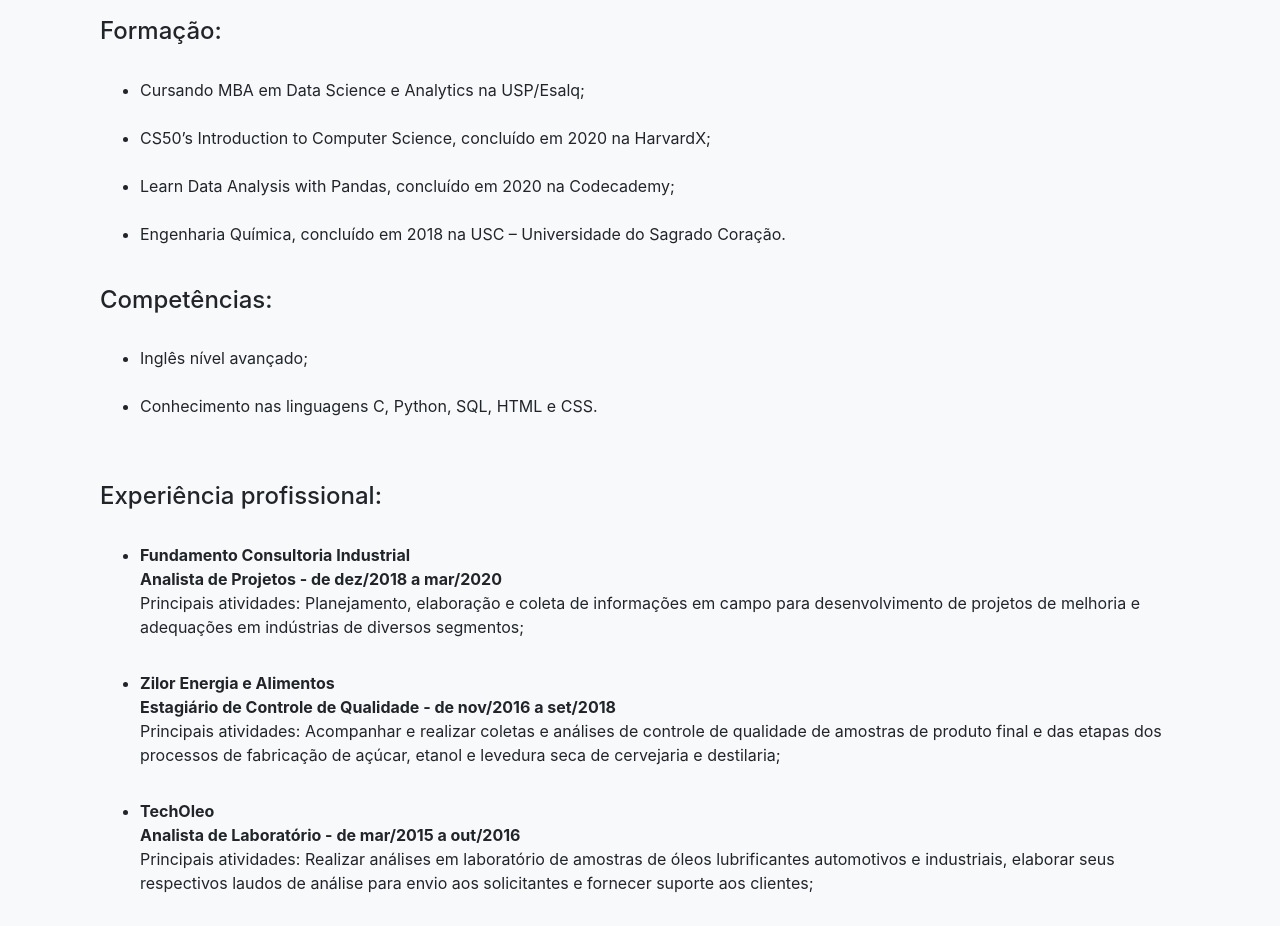
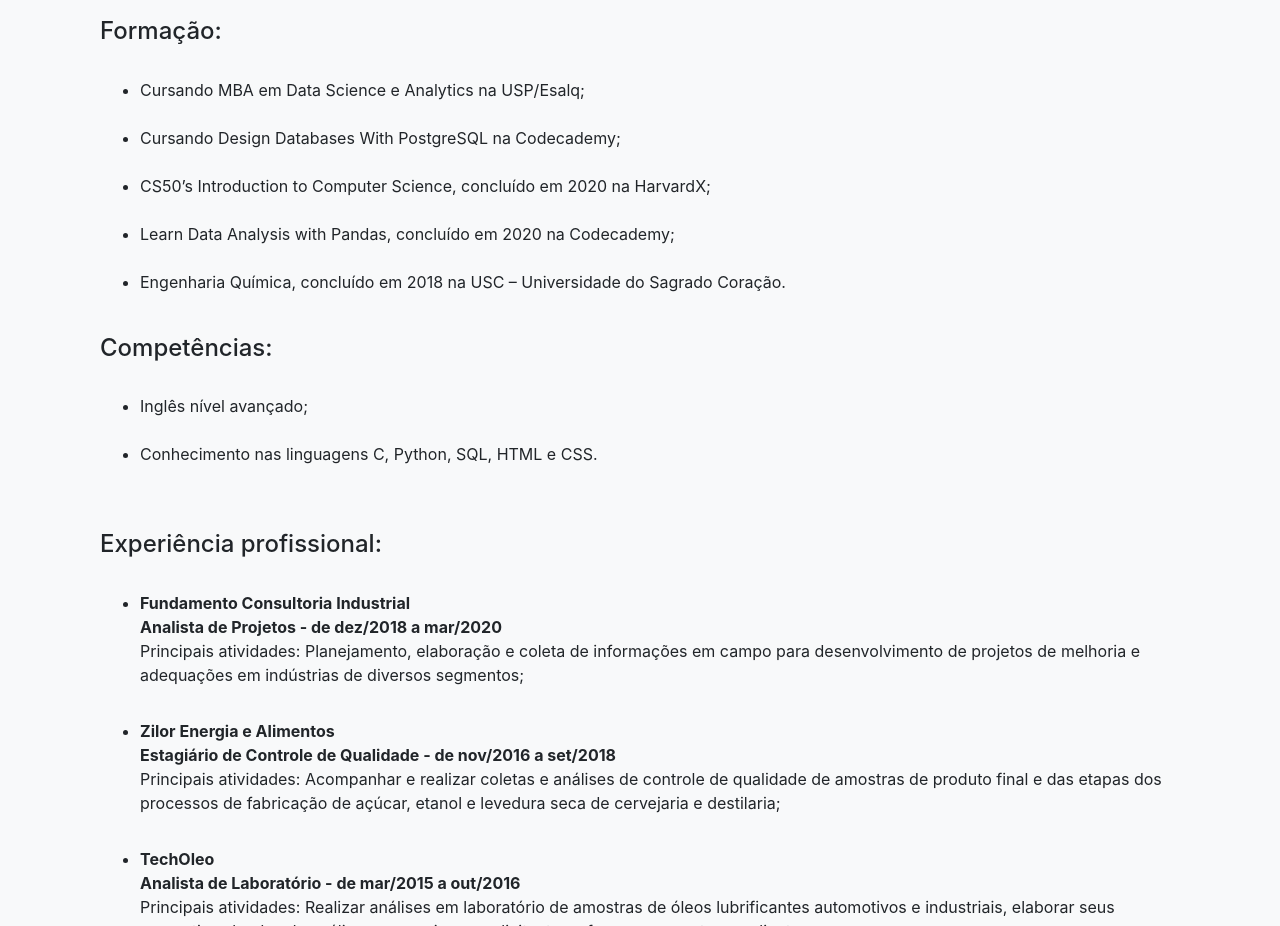
Before and after one commit to LGalassi/lgalassi.github.io, a plain HTML site: page index.html in a window 1280 px wide. Shown: the part 2060-2986 px from the top of the page. Drawn offline with nearby package versions, Linux system fonts and the light colour scheme.

Commit message:
Update index.html

```diff
--- a/index.html
+++ b/index.html
@@ -47,6 +47,8 @@
         <br>
         <ul>
             <li>Cursando MBA em Data Science e Analytics na USP/Esalq;</li>
+            <br>
+            <li>Cursando Design Databases With PostgreSQL na Codecademy;</li>
             <br>
             <li>CS50’s Introduction to Computer Science, concluído em 2020 na HarvardX;</li>
             <br>
```
